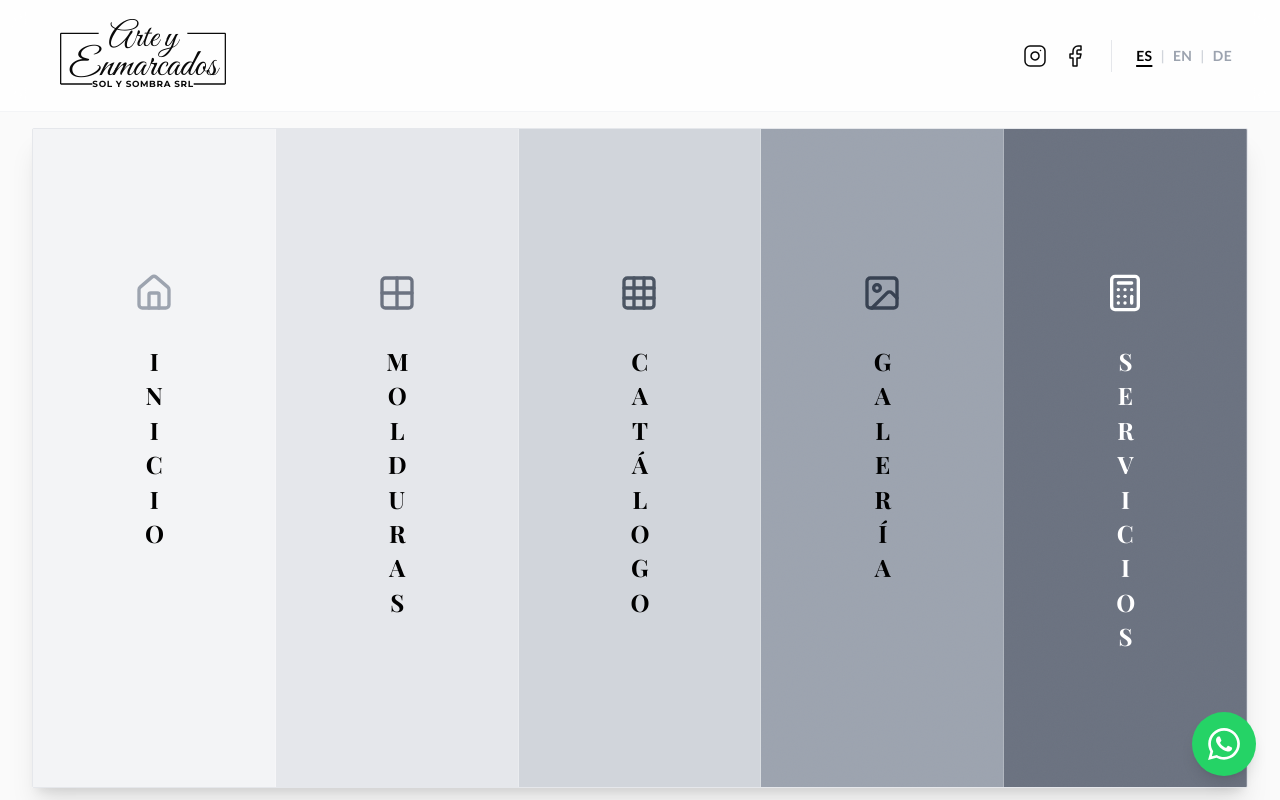
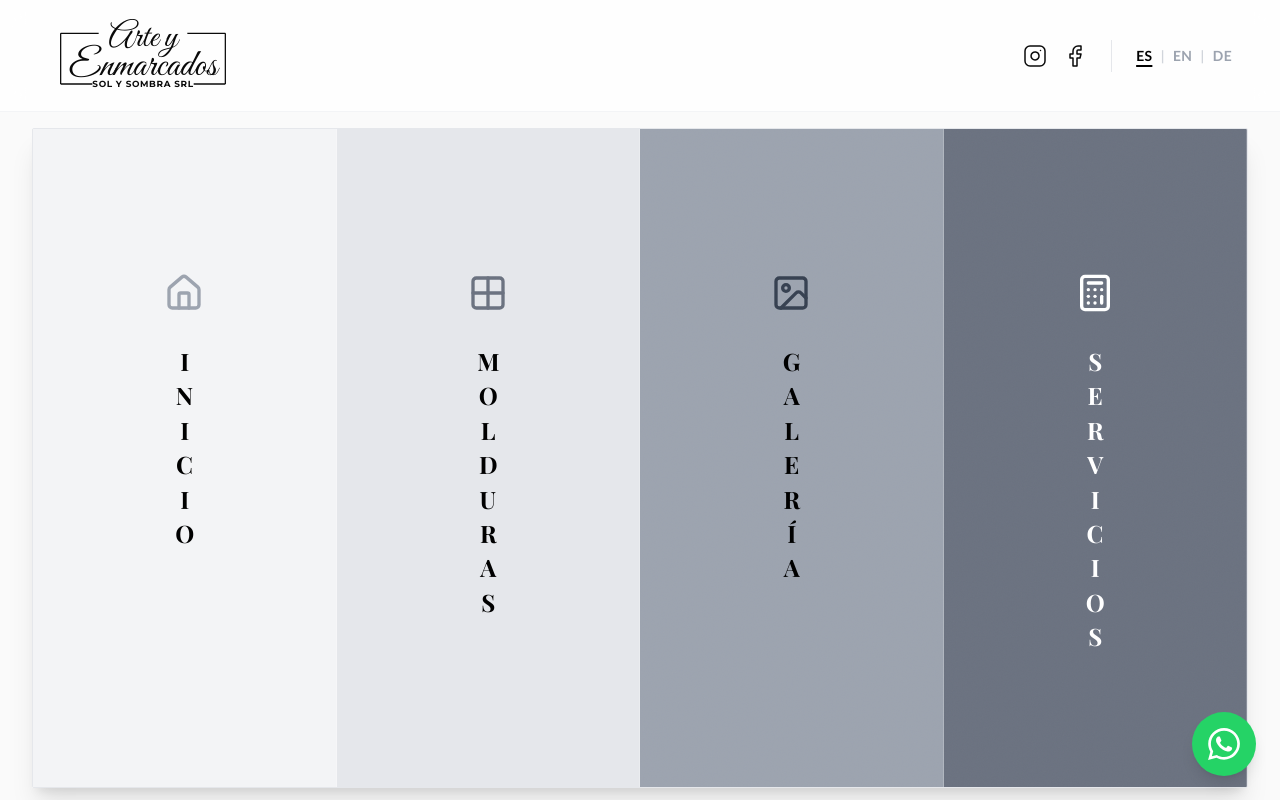
Before and after one commit to Galahad2906/sol-y-sombra, a React (Vite) app: page / in a window 1280 px wide. Shown: the top 800 px of the page. Built offline with nearby package versions, Linux system fonts and the light colour scheme.

Commit message:
chore: hide catalog link from navigation and landing

```diff
--- a/src/components/layout/Navbar.jsx
+++ b/src/components/layout/Navbar.jsx
@@ -54,7 +54,6 @@ const Navbar = () => {
                     <Link to="/inicio" className="py-2 text-lg font-bold" onClick={() => setIsOpen(false)}>{t('nav_home')}</Link>
                     <Link to="/nosotros" className="py-2 text-lg font-bold" onClick={() => setIsOpen(false)}>{t('nav_about')}</Link>
                     <Link to="/molduras" className="py-2 text-lg font-bold" onClick={() => setIsOpen(false)}>{t('nav_molduras')}</Link>
-                    <Link to="/catalogo" className="py-2 text-lg font-bold" onClick={() => setIsOpen(false)}>{t('nav_catalog')}</Link>
                     <Link to="/galeria" className="py-2 text-lg font-bold" onClick={() => setIsOpen(false)}>{t('nav_gallery')}</Link>
                     <Link to="/servicios" className="py-2 text-lg font-bold" onClick={() => setIsOpen(false)}>{t('nav_services')}</Link>
                 </div>
--- a/src/pages/Landing.jsx
+++ b/src/pages/Landing.jsx
@@ -34,7 +34,6 @@ const Landing = () => {
     const links = [
         { to: "/inicio", icon: HomeIcon, label: 'nav_home', desc: 'desc_home', bg: "bg-gray-100", hoverBg: "hover:bg-gray-50", iconColor: "text-gray-400" },
         { to: "/molduras", icon: Grid2X2, label: 'nav_molduras', desc: 'desc_molduras', bg: "bg-gray-200", hoverBg: "hover:bg-gray-100", iconColor: "text-gray-500" },
-        { to: "/catalogo", icon: Grid3X3, label: 'nav_catalog', desc: 'desc_catalog', bg: "bg-gray-300", hoverBg: "hover:bg-gray-200", iconColor: "text-gray-600" },
         { to: "/galeria", icon: ImageIcon, label: 'nav_gallery', desc: 'desc_gallery', bg: "bg-gray-400", hoverBg: "hover:bg-gray-300", iconColor: "text-gray-700" },
         { to: "/servicios", icon: Calculator, label: 'nav_services', desc: 'desc_services', bg: "bg-gray-500", hoverBg: "hover:bg-gray-400", iconColor: "text-white" },
     ];
```
